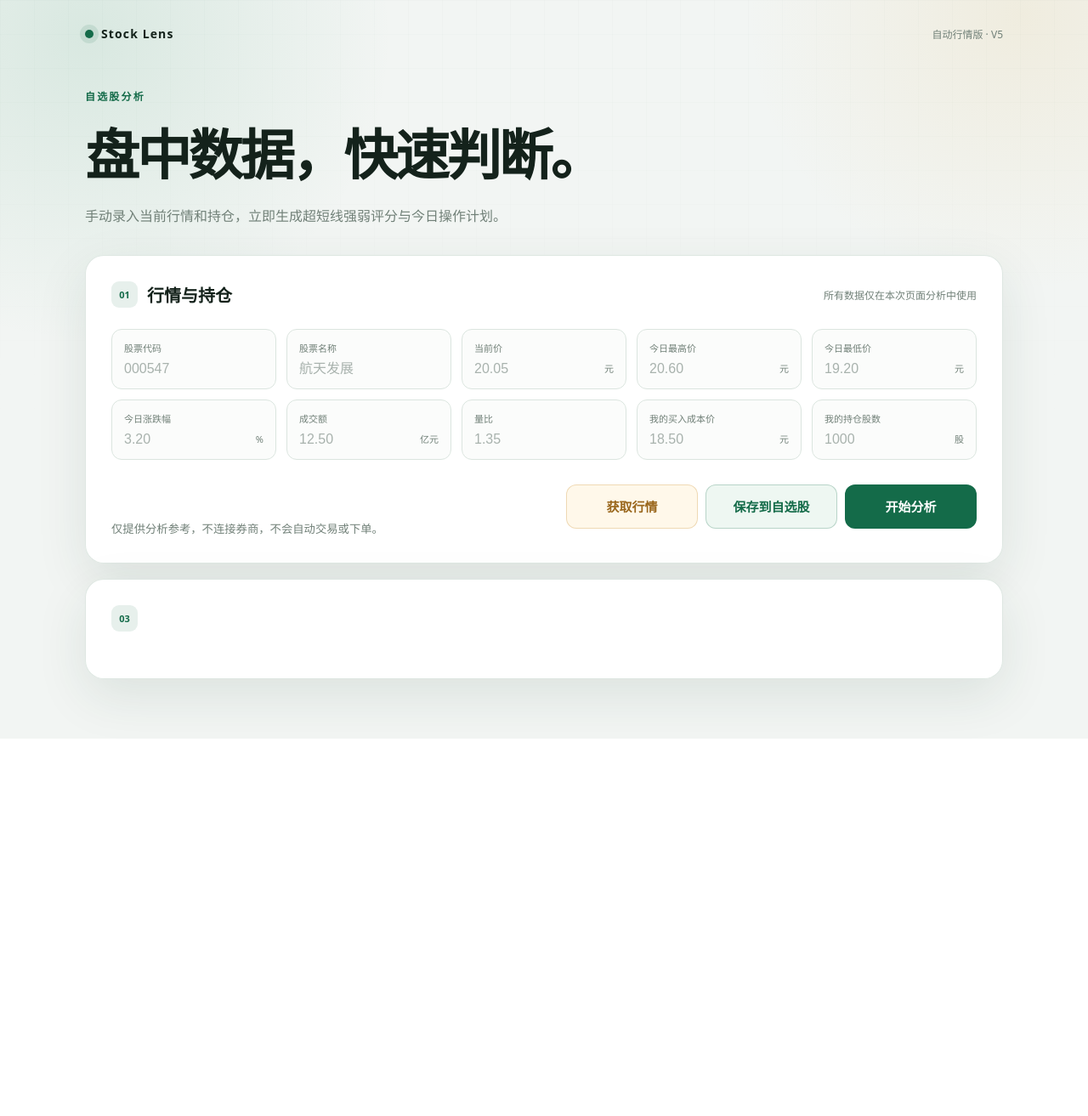
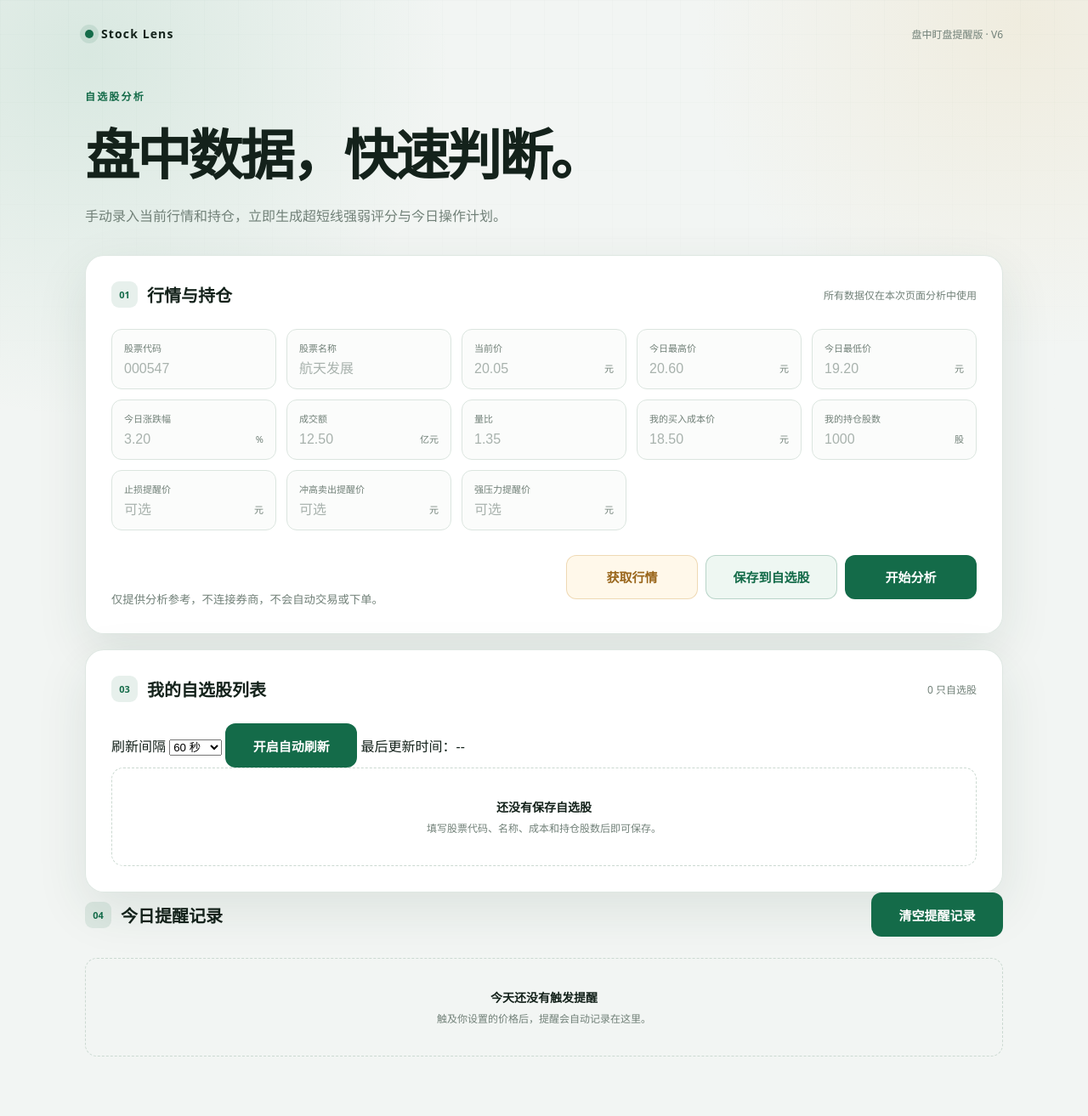
Before and after one commit to yydevil6/stock-analyzer-web, a Flask app: page / in a window 1280 px wide. Shown: the whole page at 85% size. Before the commit the page ends 869 px from the top, so only its background shows below. Run offline with Flask 3, Linux system fonts and the light colour scheme.

Commit message:
新增盘中盯盘提醒：templates/index.html

```diff
--- a/templates/index.html
+++ b/templates/index.html
@@ -11,7 +11,7 @@
     <main class="page-shell">
         <header class="topbar">
             <div class="brand"><span class="brand-dot"></span> Stock Lens</div>
-            <span class="version">自动行情版 · V5</span>
+            <span class="version">盘中盯盘提醒版 · V6</span>
         </header>
 
         <section class="hero">
@@ -37,6 +37,9 @@
                     <label>量比<input id="volume-ratio-input" type="number" inputmode="decimal" step="0.01" min="0" placeholder="1.35" required></label>
                     <label>我的买入成本价<div class="with-unit"><input id="cost-price" type="number" inputmode="decimal" step="0.01" min="0.01" placeholder="18.50" required><span>元</span></div></label>
                     <label>我的持仓股数<div class="with-unit"><input id="shares" type="number" inputmode="numeric" step="1" min="1" placeholder="1000" required><span>股</span></div></label>
+                    <label class="reminder-field">止损提醒价<div class="with-unit"><input id="stop-alert" type="number" inputmode="decimal" step="0.01" min="0.01" placeholder="可选"><span>元</span></div></label>
+                    <label class="reminder-field">冲高卖出提醒价<div class="with-unit"><input id="sell-alert" type="number" inputmode="decimal" step="0.01" min="0.01" placeholder="可选"><span>元</span></div></label>
+                    <label class="reminder-field">强压力提醒价<div class="with-unit"><input id="pressure-alert" type="number" inputmode="decimal" step="0.01" min="0.01" placeholder="可选"><span>元</span></div></label>
                 </div>
                 <div class="form-action">
                     <div><p id="error-message" role="alert"></p><p id="quote-message" role="status"></p><p id="save-message" role="status"></p><small>仅提供分析参考，不连接券商，不会自动交易或下单。</small></div>
@@ -97,6 +100,40 @@
 
         <section class="watchlist-panel" aria-labelledby="watchlist-title">
             <div class="section-heading">
-                <div><span>03</span><h2 id="watch…3044 tokens truncated…px; }.profit-card { padding: 21px; }.metrics-grid { grid-template-columns: 1fr 1fr; }.metrics-grid article { padding: 14px 12px; }.metrics-grid strong { font-size: 17px; }.levels-grid { grid-template-columns: 1fr; }.detail-grid { grid-template-columns: 1fr 1fr; }
-    .watchlist-table-wrap { overflow: visible; }.watchlist-table thead { display: none; }.watchlist-table,.watchlist-table tbody,.watchlist-table tr,.watchlist-table td { display: block; width: 100%; }.watchlist-table tr { display: grid; grid-template-columns: 1fr 1fr; gap: 9px 15px; margin-bottom: 12px; padding: 15px; border: 1px solid var(--line); border-radius: 13px; background: #fbfcfb; }.watchlist-table tr:last-child { margin-bottom: 0; }.watchlist-table td { padding: 0; border: 0; white-space: normal; }.watchlist-table td::before { content: attr(data-label); display: block; margin-bottom: 4px; color: var(--muted); font-size: 10px; font-weight: 400; }.stock-cell,.row-actions { grid-column: 1 / -1; }.row-actions { display: flex !important; }.table-button { flex: 1; }
-}
+                <div><span>03</span><h2 id="watchlist-title">我的自选股列表</h2></div>
+                <p id="watchlist-count">0 只自选股</p>
+            </div>
+            <div class="monitor-toolbar">
+                <label for="refresh-interval">刷新间隔
+                    <select id="refresh-interval">
+                        <option value="30">30 秒</option>
+                        <option value="60" selected>60 秒</option>
+                        <option value="120">120 秒</option>
+                    </select>
+                </label>
+                <button id="auto-refresh-button" class="monitor-button" type="button">开启自动刷新</button>
+                <span id="last-update">最后更新时间：--</span>
+                <span id="refresh-message" role="status"></span>
+            </div>
+            <div id="watchlist-empty" class="watchlist-empty">
+                <strong>还没有保存自选股</strong>
+                <span>填写股票代码、名称、成本和持仓股数后即可保存。</span>
+            </div>
+            <div id="watchlist-body" class="monitor-list" hidden></div>
+        </section>
+
+        <section class="alerts-panel" aria-labelledby="alerts-title">
+            <div class="section-heading">
+                <div><span>04</span><h2 id="alerts-title">今日提醒记录</h2></div>
+                <button id="clear-alerts-button" class="clear-alerts-button" type="button">清空提醒记录</button>
+            </div>
+            <div id="alerts-empty" class="watchlist-empty">
+                <strong>今天还没有触发提醒</strong>
+                <span>触及你设置的价格后，提醒会自动记录在这里。</span>
+            </div>
+            <div id="alerts-list" class="alerts-list" hidden></div>
+        </section>
+    </main>
+    <script src="{{ url_for('static', filename='script.js') }}"></script>
+</body>
+</html>
```
